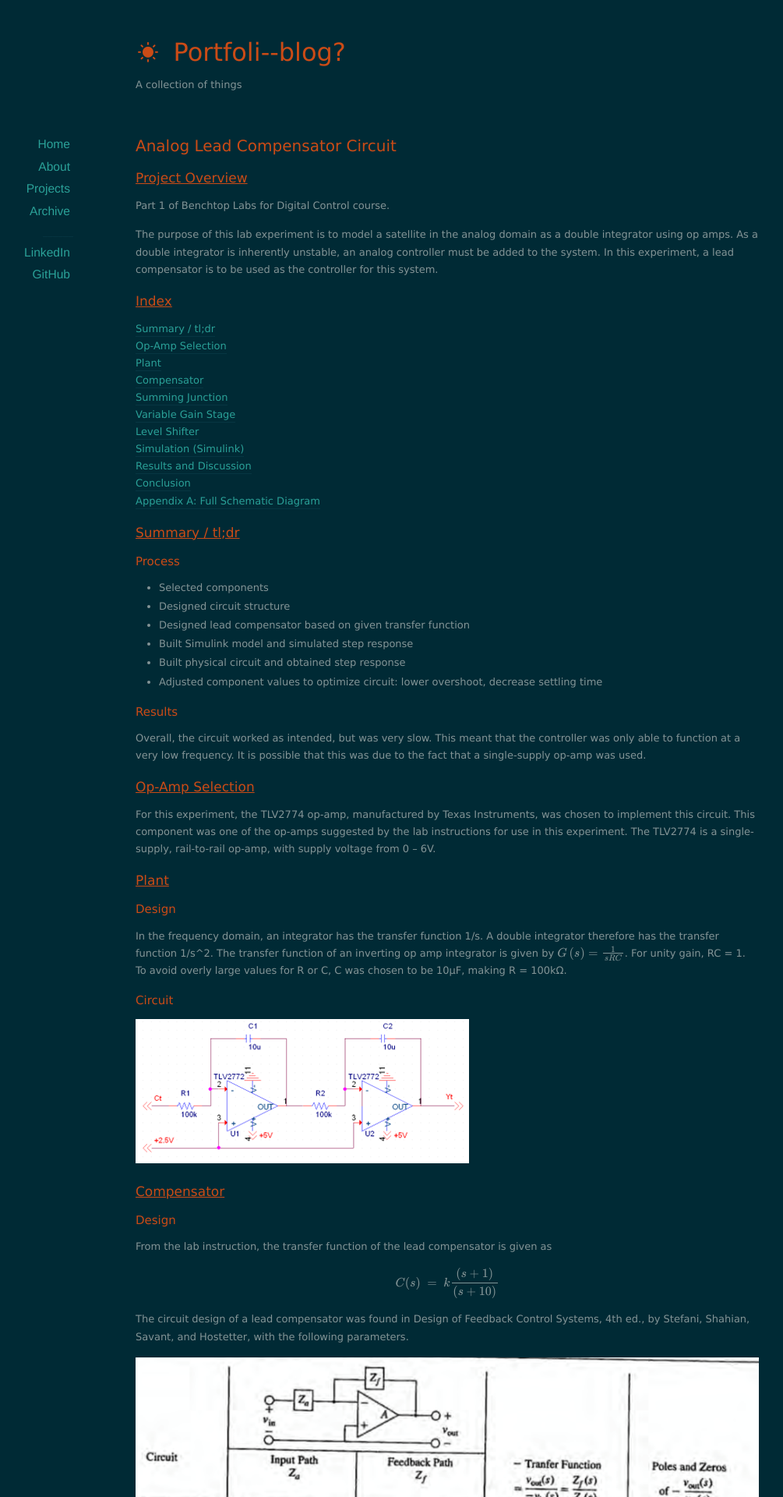
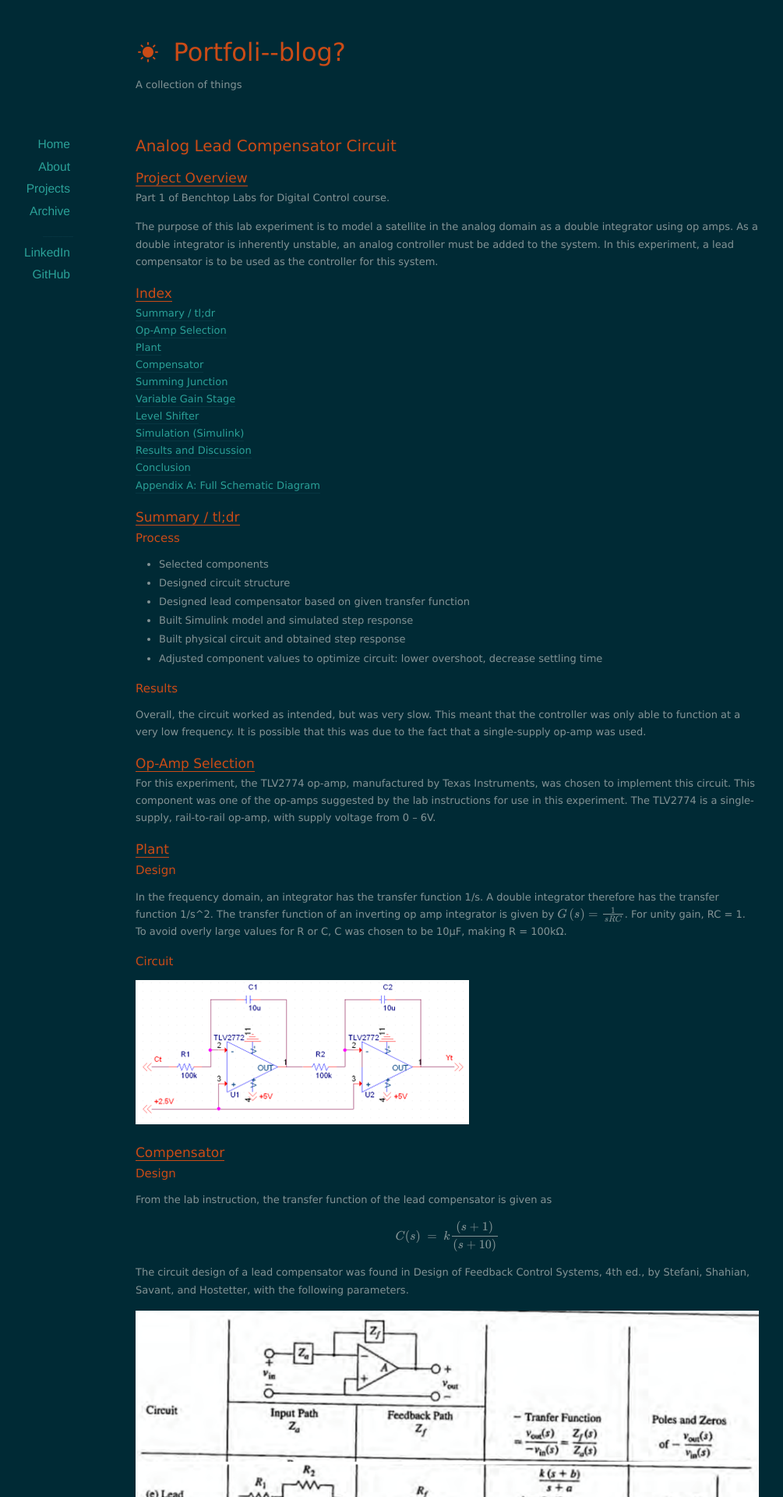
Before and after one commit to nolanschan/nolanschan.github.io, a Jekyll site: the page built from projects/leadcompcircuit/index.markdown, in a window 1280 px wide. Shown: the top 1920 px of the page at 78% size, without its empty margins (66-1071 px from the left). Built offline with Jekyll 4.4.1, drawn with Linux system fonts in a browser that asks for light colours; nearby versions of some CDN libraries; formulas are drawn with MathJax 3.

Commit message:
Update style.css

```diff
--- a/assets/css/style.css
+++ b/assets/css/style.css
@@ -83,7 +83,8 @@ h1 {
 h2 {
 	font-size: 17px;
 	margin: 0 0 10px 0;
-	text-decoration: underline;
+	display: inline;
+	border-bottom: 1px solid;
 }
 h3 {
 	font-size: 15px;
```
